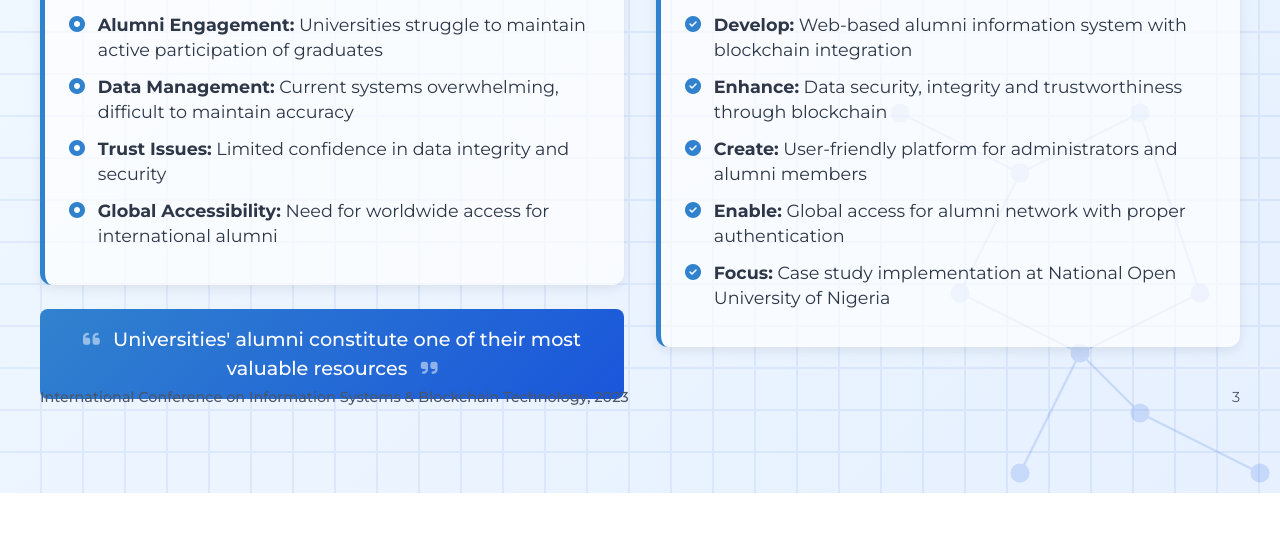
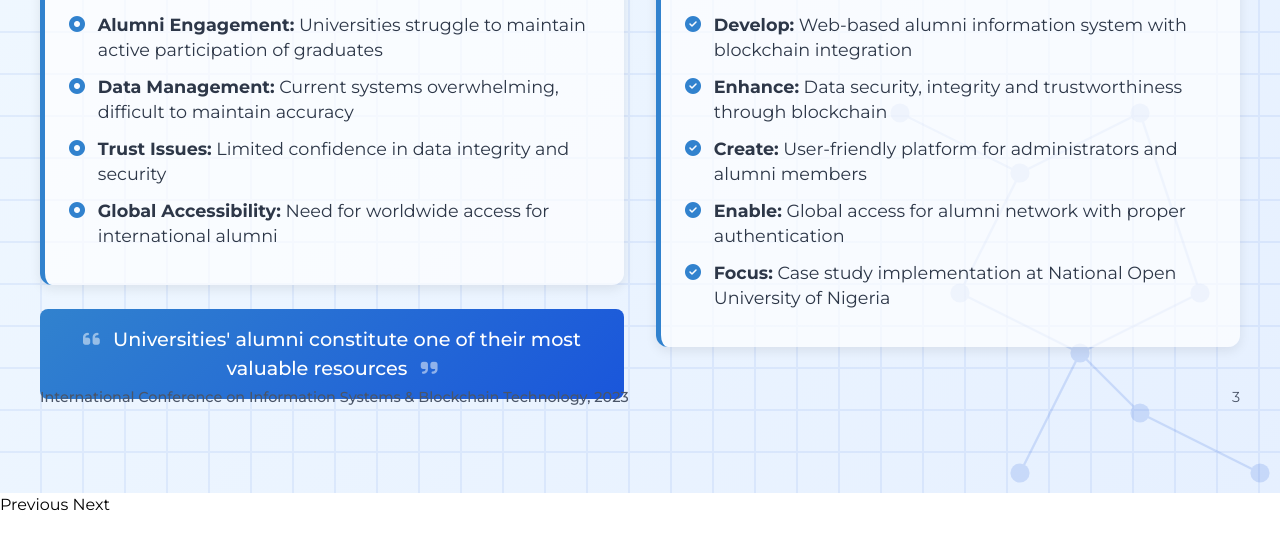
Before and after one commit to adeduroo/blockchain-presentation, a plain HTML site: page introduction-problem.html in a window 1280 px wide. Shown: the part 227-776 px from the top of the page. Drawn offline with nearby package versions, Linux system fonts and the light colour scheme.

Commit message:
Update introduction-problem.html

```diff
--- a/introduction-problem.html
+++ b/introduction-problem.html
@@ -245,5 +245,7 @@
             <div class="page-number">3</div>
         </div>
     </div>
+    <a href="abstract.html">Previous</a>
+        <a href="literature-rev.html">Next</a>
 </body>
 </html>
```
